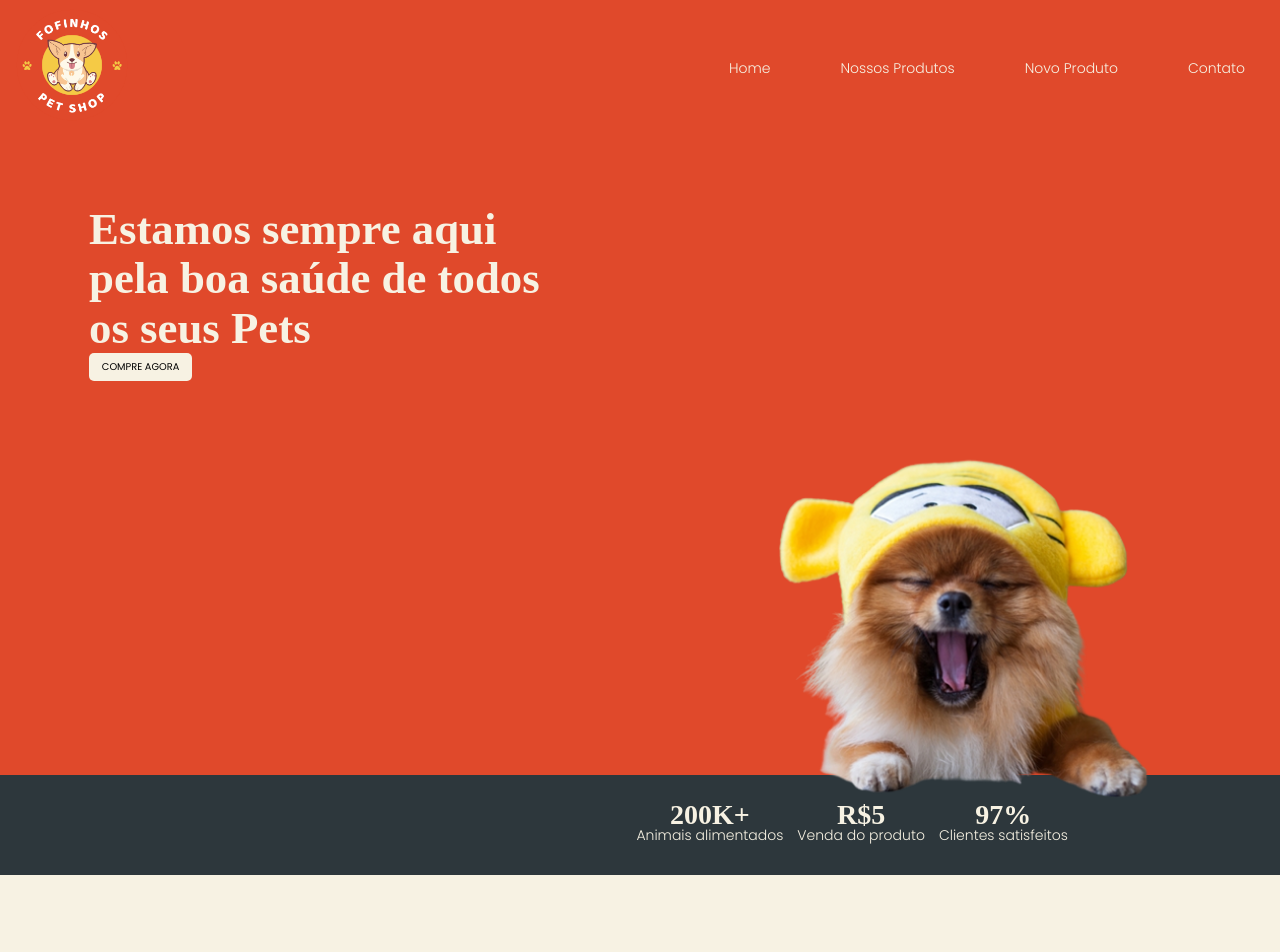
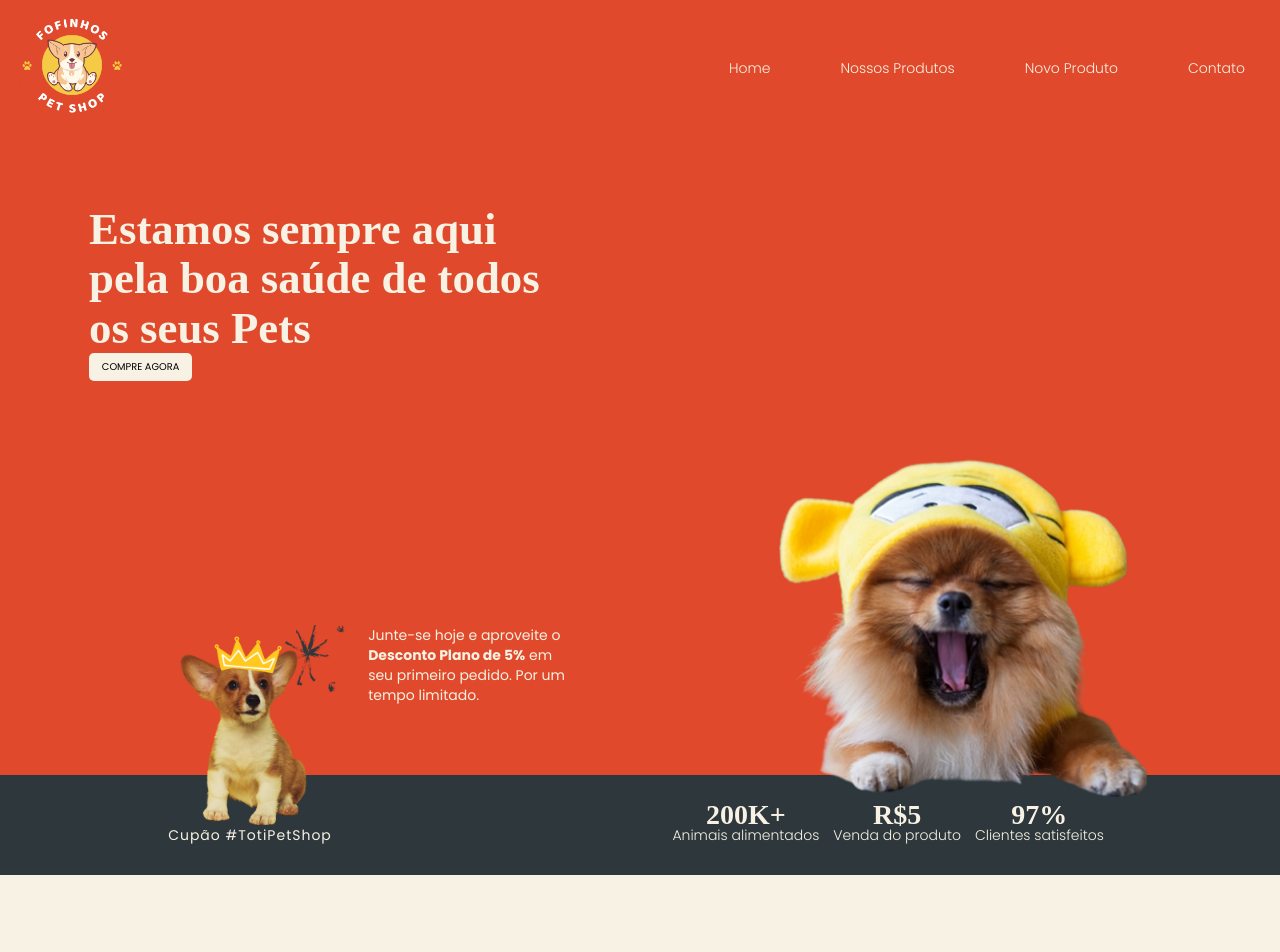
Before and after one commit to Solangelis/petShopToti, a React (Vite) app in the folder cliente/: page / in a window 1280 px wide. Shown: the top 952 px of the page. Built offline with nearby package versions, Linux system fonts and the light colour scheme; no server answers; a web font is replaced by a local one.

Commit message:
estilos banner home

```diff
--- a/cliente/src/pages/Home.jsx
+++ b/cliente/src/pages/Home.jsx
@@ -24,7 +24,14 @@ const Home = () => {
         </div>
       </section>
       <section className='banner_hero'>
-        <div className='banner_hero_content'></div>
+        <div className='banner_hero_content_img'>
+          <img src='../../public/img/pet-image-bg2.png' alt='' />
+          <span>Cupão #TotiPetShop</span>
+          <p>
+            Junte-se hoje e aproveite o <strong>Desconto Plano de 5%</strong> em
+            seu primeiro pedido. Por um tempo limitado.
+          </p>
+        </div>
         <div className='banner_hero_content'>
           <div className='banner_text'>
             <span className='big_text'>200K+</span>
--- a/cliente/src/pages/syles/Home.css
+++ b/cliente/src/pages/syles/Home.css
@@ -139,3 +139,27 @@
 .testimonios__container h2 {
   font-size: 3rem;
 }
+
+.banner_hero_content_img {
+  width: 200px;
+  position: relative;
+}
+
+.banner_hero_content_img img {
+  width: 100%;
+  position: absolute;
+  bottom: 0;
+}
+
+.banner_hero_content_img p {
+  width: 200px;
+  position: absolute;
+  left: 220px;
+  bottom: 120px;
+}
+
+.banner_hero_content_img span {
+  position: absolute;
+  letter-spacing: 1px;
+  left: 20px;
+}
```
